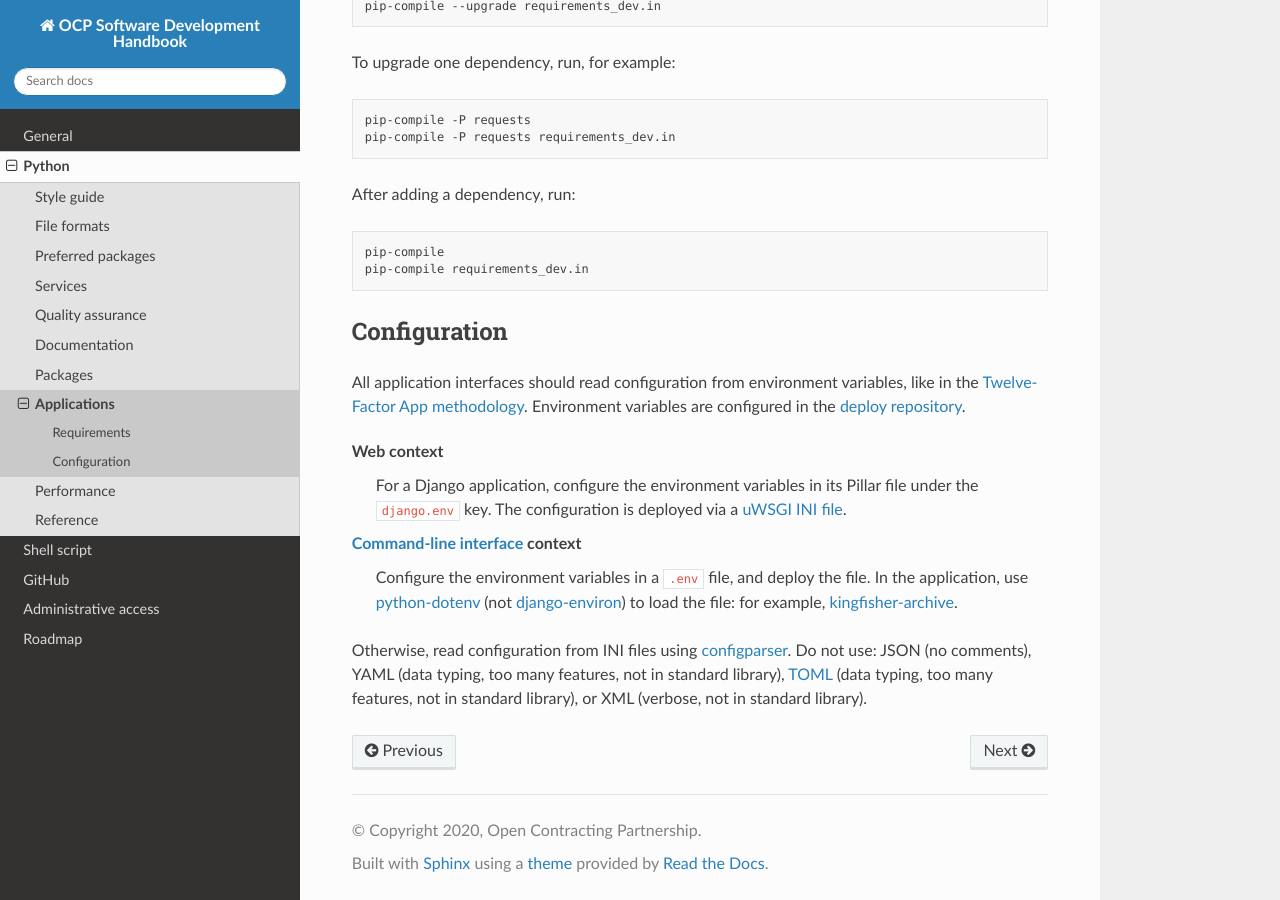
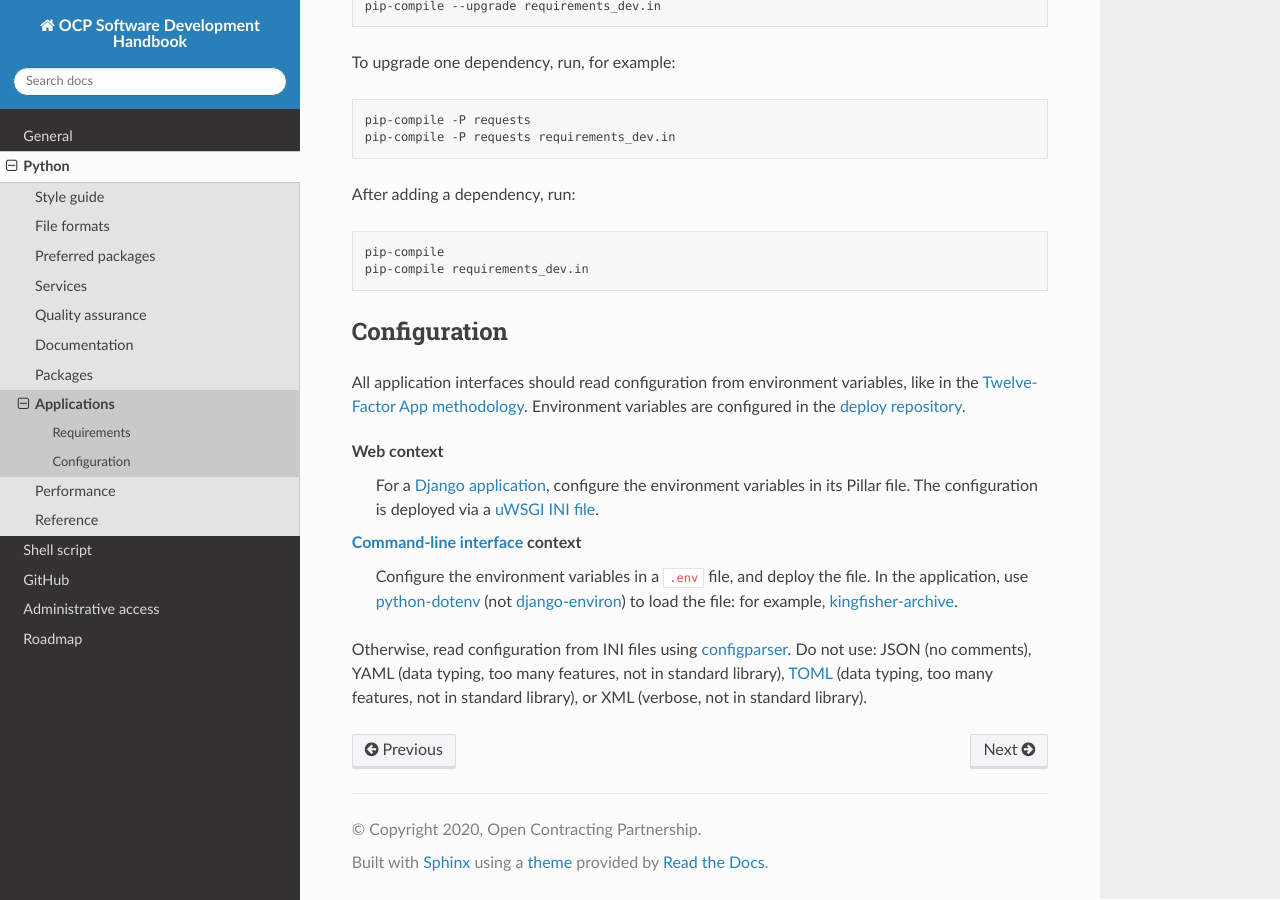
Before and after one commit to open-contracting/software-development-handbook, a Sphinx documentation site: the page built from docs/python/applications.rst, in a window 1280 px wide and 900 px high, scrolled down 1417 px. Built offline with Sphinx 7.4.7 and the Read the Docs theme 2.0.0, drawn with Linux system fonts in a browser that asks for light colours.

Commit message:
Add/remove link

```diff
--- a/docs/general/preferences.rst
+++ b/docs/general/preferences.rst
@@ -49,7 +49,7 @@ Datastores
 Web servers
 -----------
 
--  Apache (`#179 <https://github.com/open-contracting/deploy/issues/179>`__)
+-  Apache
 
 Miscellaneous
 -------------
--- a/docs/python/applications.rst
+++ b/docs/python/applications.rst
@@ -67,7 +67,7 @@ Configuration
 All application interfaces should read configuration from environment variables, like in the `Twelve-Factor App methodology <https://12factor.net>`__. Environment variables are configured in the `deploy repository <https://github.com/open-contracting/deploy>`__.
 
 Web context
-  For a Django application, configure the environment variables in its Pillar file under the ``django.env`` key. The configuration is deployed via a `uWSGI INI file <https://uwsgi-docs.readthedocs.io/en/latest/Configuration.html>`__.
+  For a `Django application <https://ocdsdeploy.readthedocs.io/en/latest/develop/update/python.html>`__, configure the environment variables in its Pillar file. The configuration is deployed via a `uWSGI INI file <https://uwsgi-docs.readthedocs.io/en/latest/Configuration.html>`__.
 :ref:`Command-line interface<python-scripts>` context
   Configure the environment variables in a ``.env`` file, and deploy the file. In the application, use `python-dotenv <https://pypi.org/project/python-dotenv/>`__ (not `django-environ <https://pypi.org/project/django-environ/>`__) to load the file: for example, `kingfisher-archive <https://github.com/open-contracting/kingfisher-archive/blob/master/manage.py>`__.
 
```
